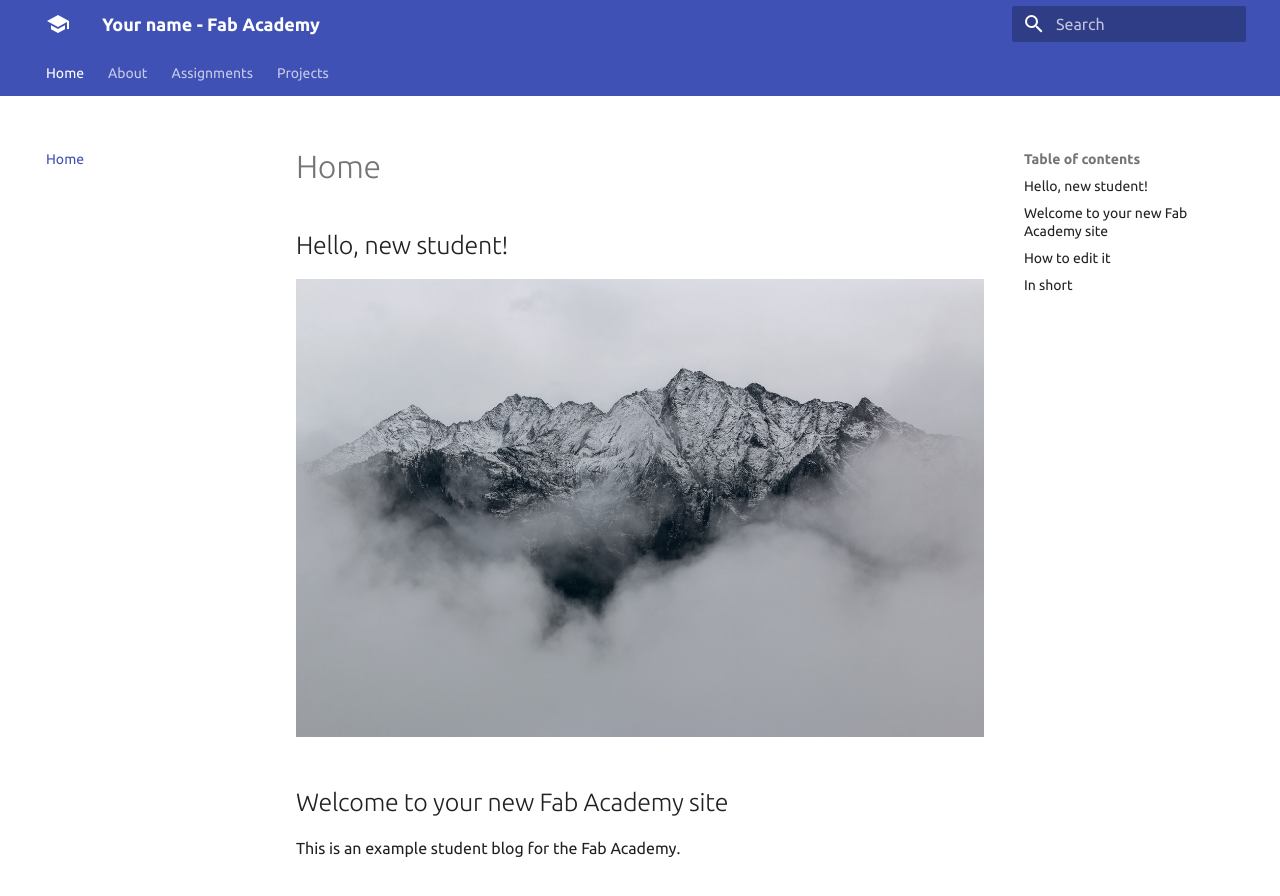
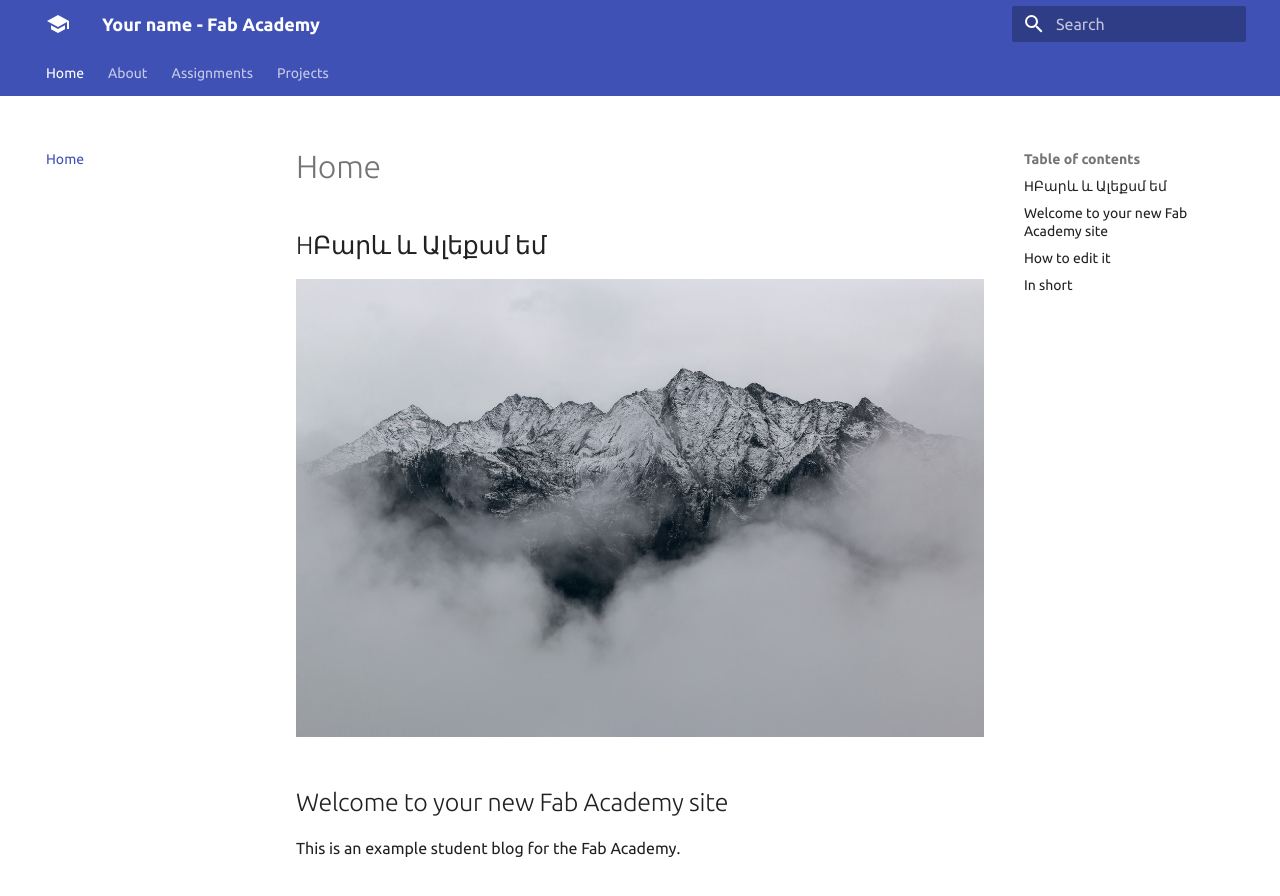
Before and after one commit to alexaghajanyan01/aleks_aghajanyan, an MkDocs documentation site: the page built from docs/index.md, in a window 1280 px wide and 900 px high. Shown: the top 896 px of the window. Built offline with MkDocs 1.6.1 and Material for MkDocs 9.7.7, drawn with Linux system fonts in a browser that asks for light colours.

Commit message:
Updated content

```diff
--- a/docs/index.md
+++ b/docs/index.md
@@ -1,6 +1,6 @@
 # Home
 
-## Hello, new student!
+## HԲարև և Ալեքսմ եմ
 
 ![](./images/week01/assignment-photo.jpg)
 
```
